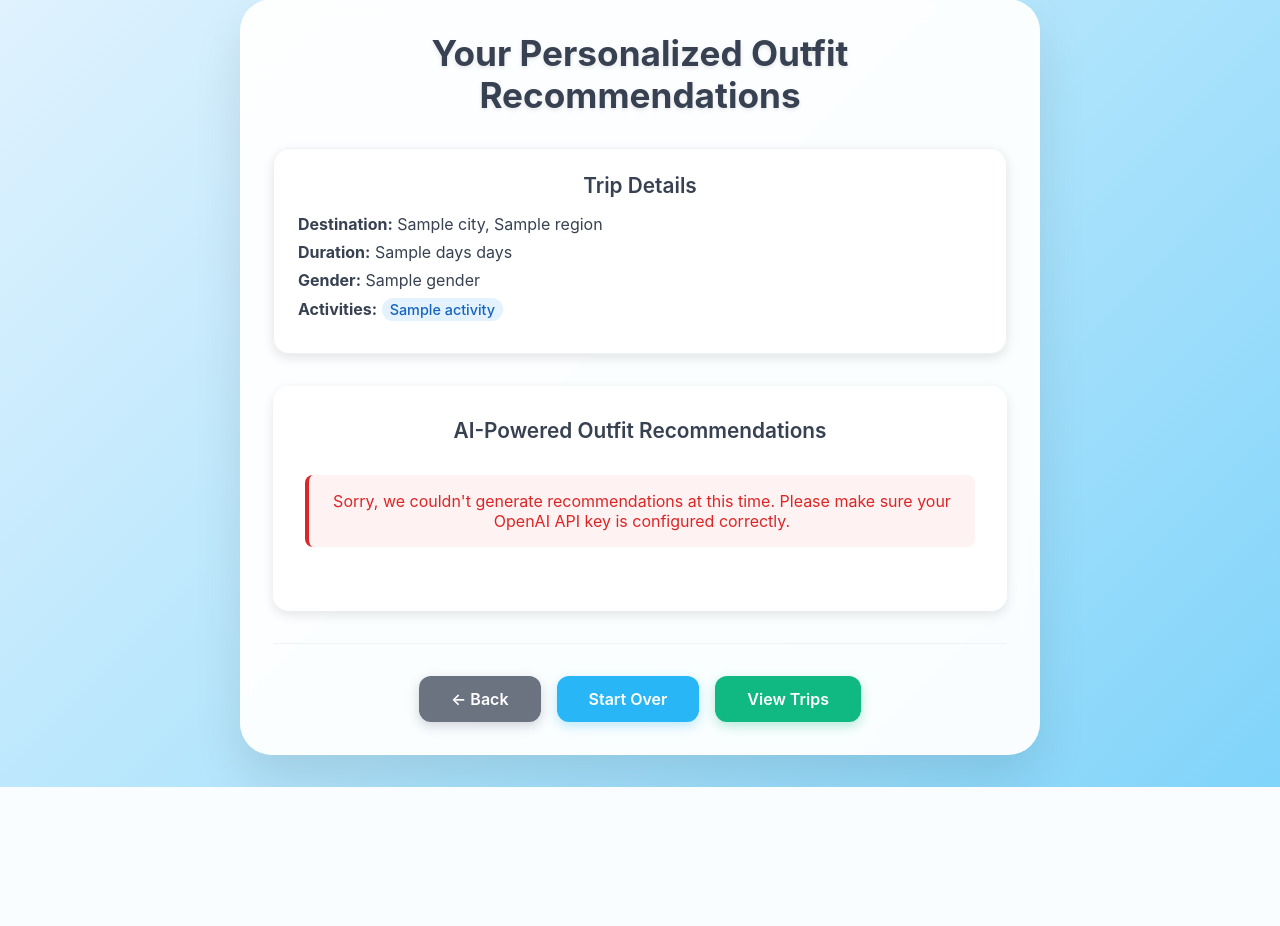
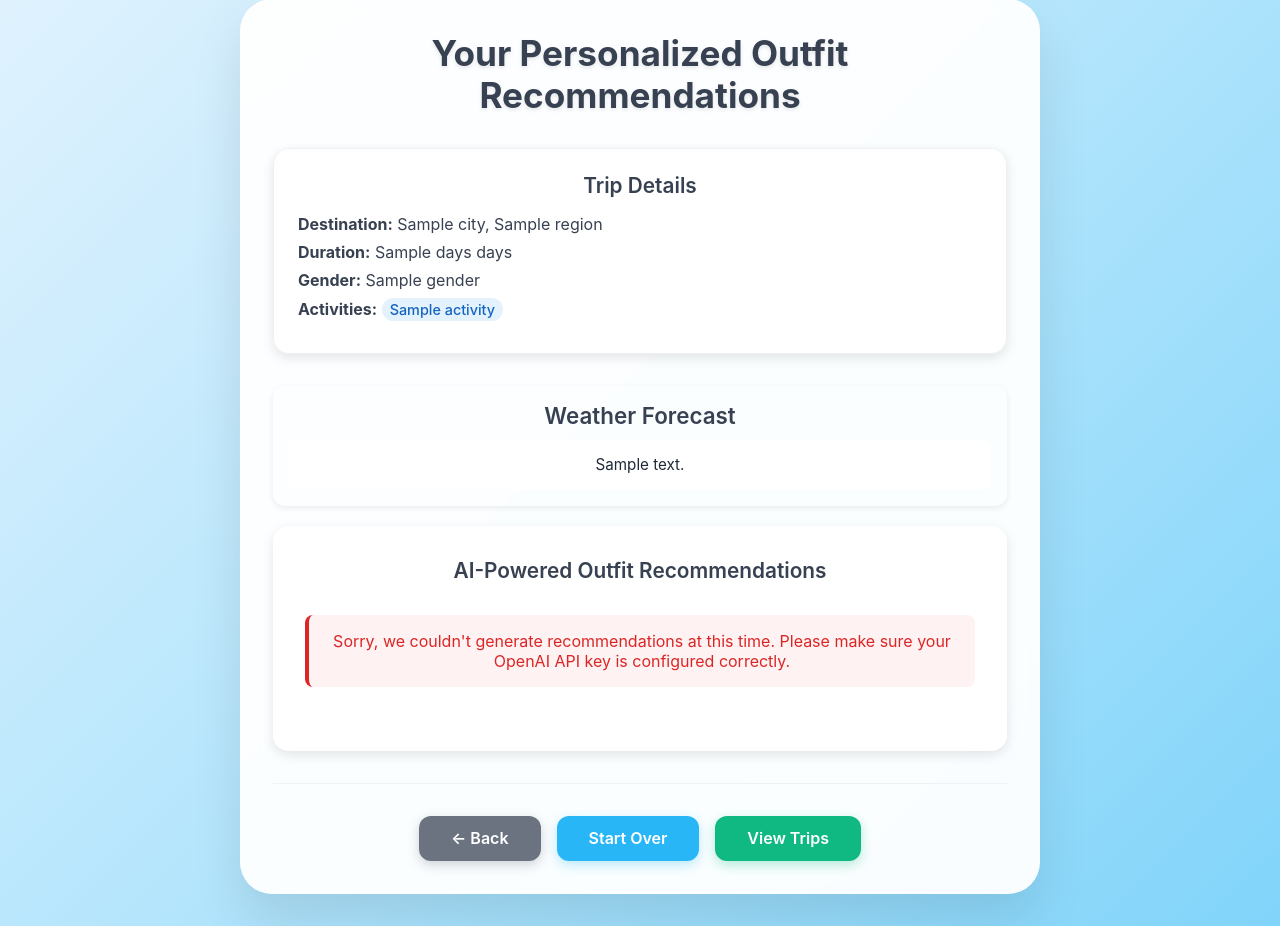
Before and after one commit to mayokunl/Weather-Based-Outfit-Planner, a Flask app: template templates/recommendations.html in a window 1280 px wide. Shown: the part 17-943 px from the top of the page. Before the commit the page ends 804 px from the top, so only its background shows below. Run offline with Flask 3, Linux system fonts and the light colour scheme; the template is opened without the code that fills it: most values are stand-ins (such as "Sample title", 1, 10 or a date in 2020).

Commit message:
added live weather forecast

```diff
--- a/app.py
+++ b/app.py
@@ -121,7 +121,12 @@
 
     city = session.get('city')
     region = session.get('region')
-    weather_summary = session.get('weather_summary')
+
+    start_date = session.get('start_date')
+    end_date = session.get('end_date')
+    weather_summary = get_weather_summary(city, region, start_date, end_date)
+    session['weather_summary'] = weather_summary
+
     gender = session.get("gender", "unisex").lower()
 
     prompt = build_prompt_from_session(session)
--- a/templates/recommendations.html
+++ b/templates/recommendations.html
@@ -27,6 +27,13 @@
     </div>
   </div>
   {% endif %}
+
+  {% if data.weather_summary %}
+  <div class="weather-summary">
+    <h2>Weather Forecast</h2>
+    <pre>{{ data.weather_summary }}</pre>
+  </div>
+{% endif %}
 
   <!-- AI Text -->
   <div class="recommendations-section">
@@ -196,5 +203,31 @@
   transform: translateY(-2px);
   box-shadow: 0 8px 20px rgba(16, 185, 129, 0.4);
 }
+
+.weather-summary {
+  border-radius: 12px;
+  padding: 16px;
+  margin: 20px 0;
+  box-shadow: 0 2px 6px rgba(0, 0, 0, 0.08);
+  align-items: center;
+  text-align: center;
+}
+
+.weather-summary h2 {
+  font-size: 1.4rem;
+  font-weight: 600;
+  margin-bottom: 12px;
+}
+
+.weather-summary pre {
+  background: #ffffff;
+  border-radius: 8px;
+  padding: 12px;
+  font-size: 0.95rem;
+  font-family: 'Inter', -apple-system, BlinkMacSystemFont, 'Segoe UI', sans-serif;;
+  line-height: 1.6;
+  text-align: center;
+}
+
 </style>
 {% endblock %}
```
Also changed, not shown: tripstylist.db.
